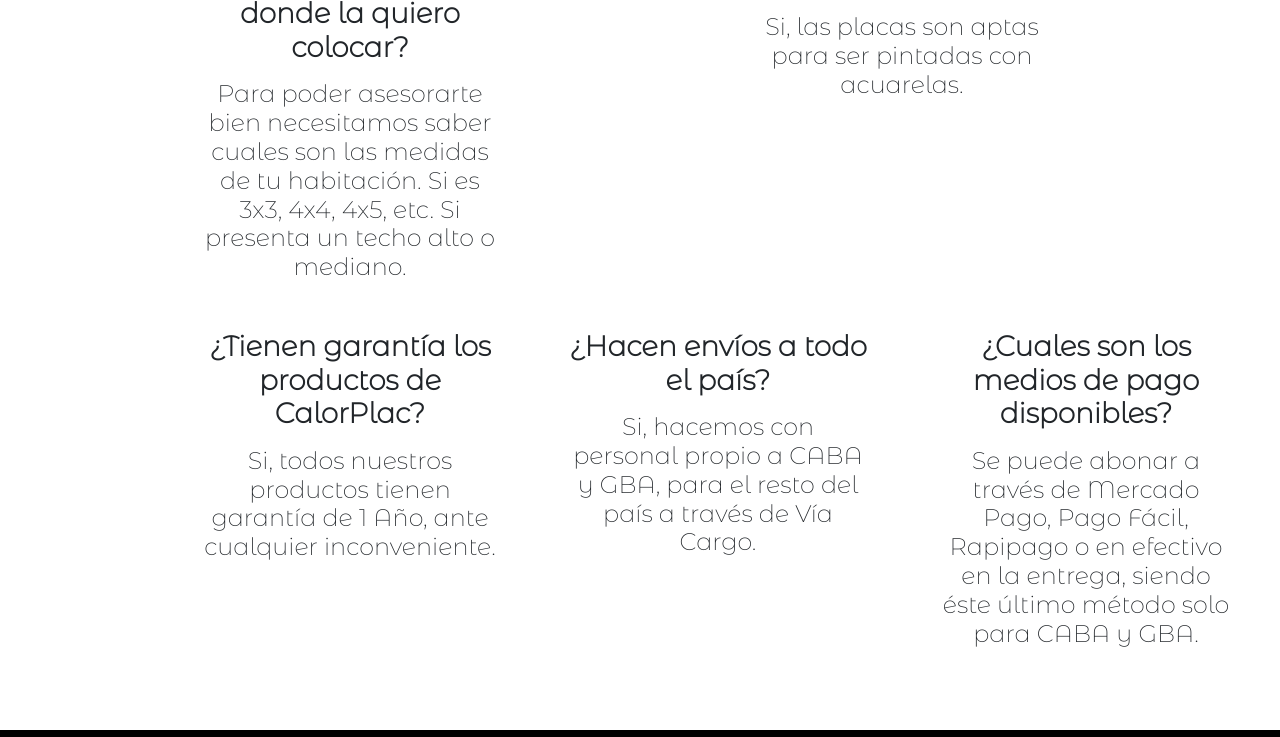
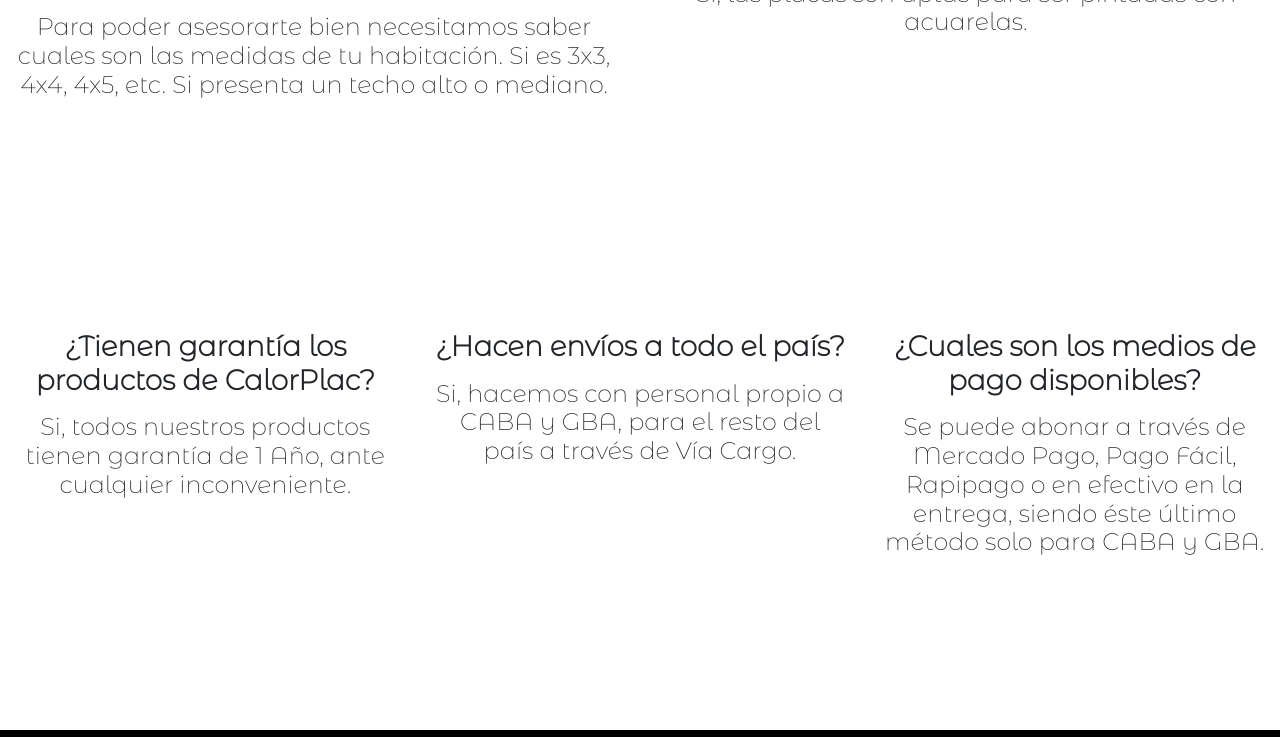
Before and after one commit to nicpaoli/DistribuidoraCalorPlac, a plain HTML site: page questions.html in a window 1280 px wide. Shown: the part 384-1121 px from the top of the page. Drawn offline with nearby package versions, Linux system fonts and the light colour scheme; a web font is replaced by a local one.

Commit message:
Modificacion de Centrado en Questions

```diff
--- a/questions.html
+++ b/questions.html
@@ -57,16 +57,16 @@
 
     <div class="containerQ">
         <div class="row">
-          <div class="col">
-            <section class="pregunta">
+          <div class="col questions">
+
 
                 <h3>¿Como sé cual placa sirve para el espacio donde la quiero colocar?</h3>
                 <p>
                     <h4>Para poder asesorarte bien necesitamos saber cuales son las medidas de tu habitación. Si es 3x3, 4x4, 4x5, etc. Si presenta un techo alto o mediano.</h4></p>
             </section>
           </div>
-          <div class="col">
-            <section class="pregunta">
+          <div class="col questions">
+
                 <h3>¿Se pueden pintar las placas</h3>
                 <p>
                     <h4>Si, las placas son aptas para ser pintadas con acuarelas.</h4></p>
@@ -74,24 +74,24 @@
           </div>
         </div>
         <div class="row">
-          <div class="col">
-            <section class="pregunta">
+          <div class="col questions">
+
 
                 <h3>¿Tienen garantía los productos de CalorPlac?</h3>
                 <p>
                     <h4>Si, todos nuestros productos tienen garantía de 1 Año, ante cualquier inconveniente.</h4></p>
             </section>
           </div>
-          <div class="col">
-            <section class="pregunta">
+          <div class="col questions">
+
                 <h3>¿Hacen envíos a todo el país?</h3>
                 <p>
                     <h4>Si, hacemos con personal propio a CABA y GBA, para el resto del país a través de Vía Cargo.</h4></p>
             </section>
 
           </div>
-          <div class="col">
-            <section class="pregunta">
+          <div class="col questions">
+
                 <h3>¿Cuales son los medios de pago disponibles?</h3>
                 <p>
                     <h4>Se puede abonar a través de Mercado Pago, Pago Fácil, Rapipago o en efectivo en la entrega, siendo éste último método solo para CABA y GBA.</h4></p>
--- a/scss/style.scss
+++ b/scss/style.scss
@@ -143,10 +143,10 @@ div.tituloQ{
 }
 
 div.containerQ{
+    width: 100%;
     text-align: center;
     align-items: center;
-    padding-left: 200px;
-    .pregunta{
+    div.questions{
         object-fit: contain;
         width: 300px;
         height: 400px;
@@ -155,6 +155,8 @@ div.containerQ{
         font-family: 'Montserrat Alternates', sans-serif;
         h3{
             font-weight: bolder;
+            text-align: center;
+
         }
         }
     }
```
Also changed, not shown: scss/style.css, 1 other file.
